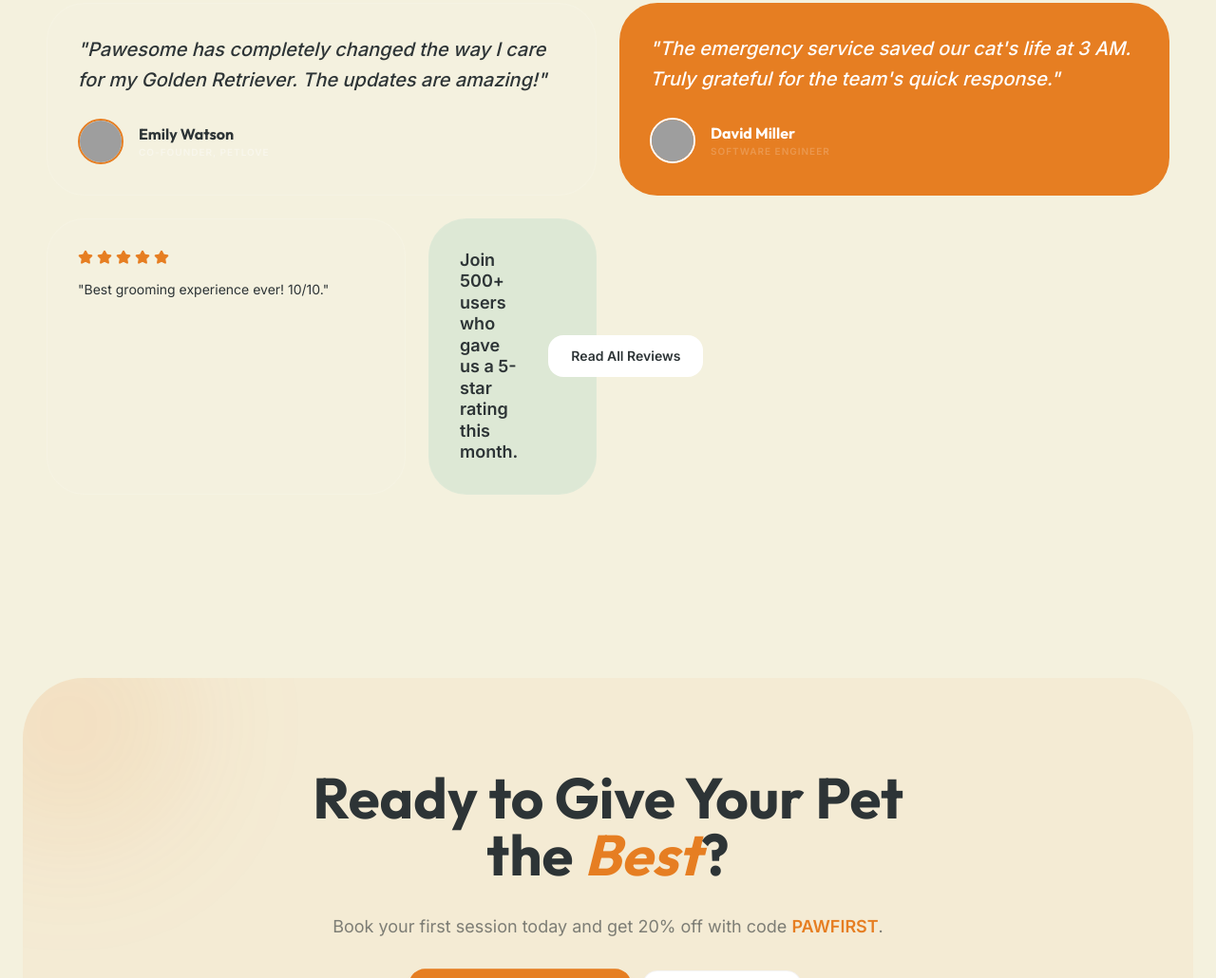
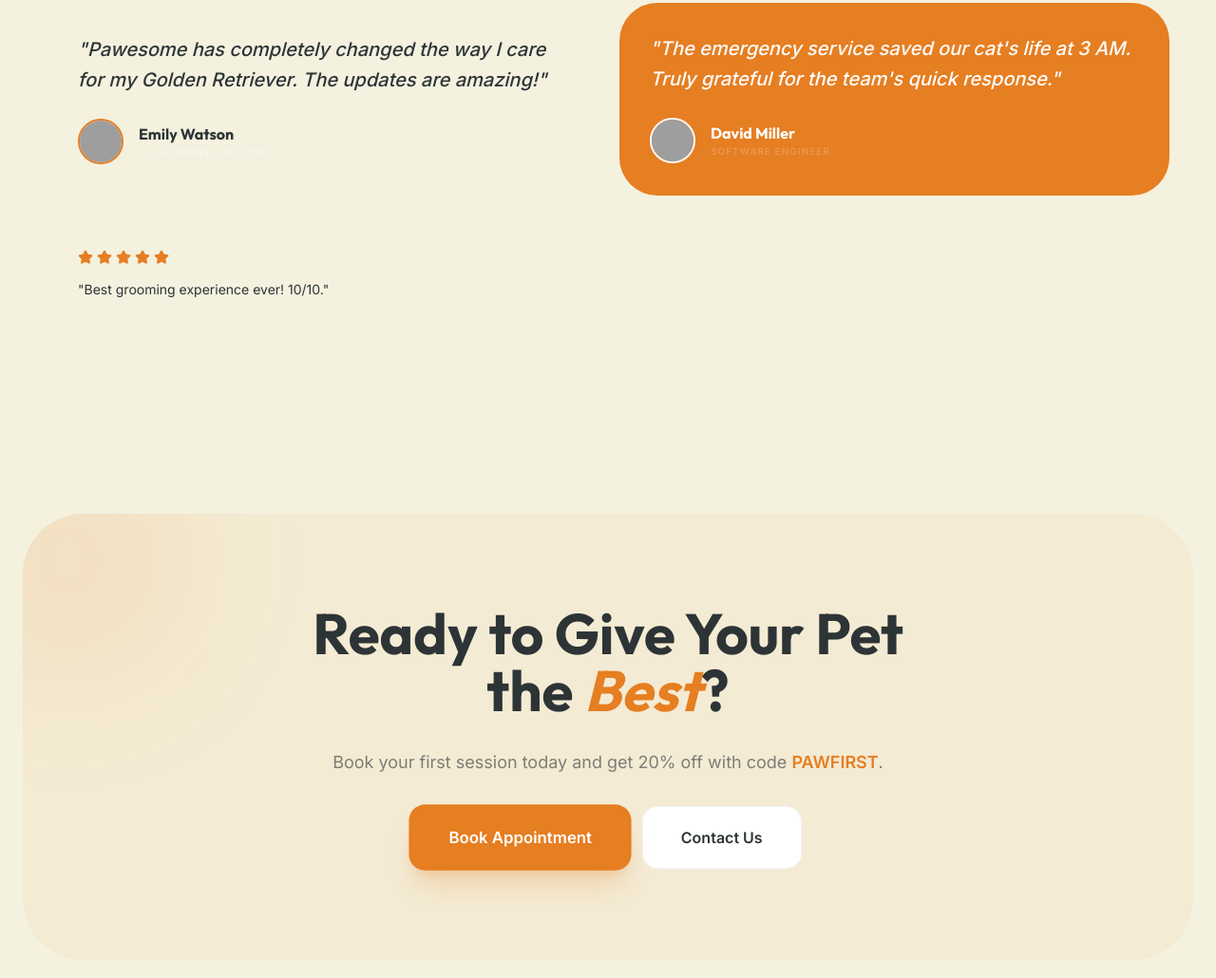
Before and after one commit to MR-CodersHub/pet-care, a website: page index.html in a window 1280 px wide. Shown: the part 2533-3563 px from the top of the page at 95% size. Drawn offline with nearby package versions, Linux system fonts and the light colour scheme; grey boxes are pictures that could not be loaded.

Commit message:
Initial Commit

```diff
--- a/index.html
+++ b/index.html
@@ -233,10 +233,6 @@
                     </div>
                     <p class="text-sm">"Best grooming experience ever! 10/10."</p>
                 </div>
-                <div class=" bg-accent-teal/10 p-8 rounded-[2.5rem] border border-white/5 flex items-center justify-between gap-8">
-                    <p class="text-lg font-bold leading-tight">Join 500+ users who gave us a 5-star rating this month.</p>
-                    <button class="bg-white text-dark px-6 py-3 rounded-2xl font-bold text-sm whitespace-nowrap">Read All Reviews</button>
-                </div>
             </div>
         </div>
     </section>
--- a/src/components.js
+++ b/src/components.js
@@ -102,7 +102,7 @@
       <!-- Mobile Menu -->
       <div
         id="mobile-menu"
-        class="hidden md:hidden mt-3 bg-card border border-dark/10 rounded-2xl p-5 shadow-xl flex flex-col gap-4"
+        class="hidden md:hidden mt-3 bg-card border border-dark/10 rounded-2xl p-6 shadow-xl flex flex-col gap-4"
       >
 
         <a href="${ROOT}index.html">Home</a>
```
